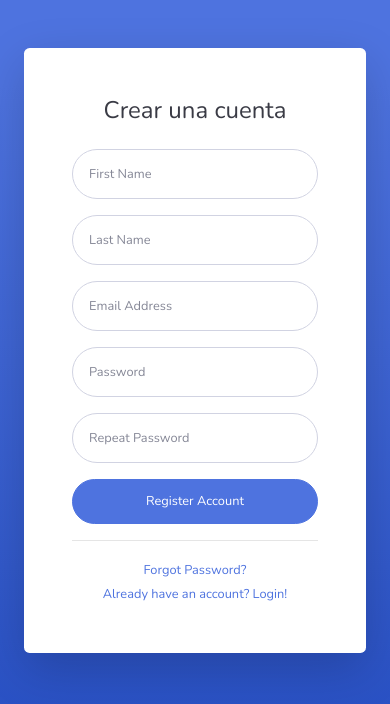
After one commit to vicabitu/clinica, a Django app: page /crear_cuenta in a window 390 px wide. The commit adds this page. Shown: the top 704 px of the page. Run offline with Django 3.2, Linux system fonts and the light colour scheme; some libraries are stand-ins or nearby versions.

Commit message:
Comenzando con crear cuenta

```diff
--- a/clinica/urls.py
+++ b/clinica/urls.py
@@ -22,5 +22,6 @@ urlpatterns = [
     path('', views.mostrar_login, name='mostrar_login'),
     path('index/', views.index, name='index'),
     path('user_login', views.user_login, name='user_login'),
-    path('logout', views.user_logout, name='logout')
+    path('logout', views.user_logout, name='logout'),
+    path('crear_cuenta', views.crear_cuenta, name='crear_cuenta')
 ]
--- a/clinica/views.py
+++ b/clinica/views.py
@@ -27,3 +27,6 @@ def user_login(request):
             return redirect('/')
     else:
         return redirect('/')
+
+def crear_cuenta(request):
+    return render(request, 'register.html')
--- a/templates/login.html
+++ b/templates/login.html
@@ -68,7 +68,7 @@
                     <a class="small" href="forgot-password.html">¿Olvidaste tu contraseña?</a>
                   </div>
                   <div class="text-center">
-                    <a class="small" href="register.html">Registrarse</a>
+                    <a class="small" href="{% url 'crear_cuenta' %}">Registrarse</a>
                   </div>
                 </div>
               </div>
--- /dev/null
+++ b/templates/register.html
@@ -0,0 +1,89 @@
+<!DOCTYPE html>
+{% load staticfiles %}
+<html lang="en">
+
+<head>
+
+  <meta charset="utf-8">
+  <meta http-equiv="X-UA-Compatible" content="IE=edge">
+  <meta name="viewport" content="width=device-width, initial-scale=1, shrink-to-fit=no">
+  <meta name="description" content="">
+  <meta name="author" content="">
+
+  <title>Clinica</title>
+
+  <!-- Custom fonts for this template-->
+  <link href="{% static  'vendor/fontawesome-free/css/all.min.css' %}" rel="stylesheet" type="text/css">
+  <link href="https://fonts.googleapis.com/css?family=Nunito:200,200i,300,300i,400,400i,600,600i,700,700i,800,800i,900,900i" rel="stylesheet">
+
+  <!-- Custom styles for this template-->
+  <link href="{% static 'css/sb-admin-2.min.css' %}" rel="stylesheet">
+
+</head>
+
+<body class="bg-gradient-primary">
+
+  <div class="container">
+
+    <div class="card o-hidden border-0 shadow-lg my-5">
+      <div class="card-body p-0">
+        <!-- Nested Row within Card Body -->
+        <div class="row">
+          <div class="col-lg-5 d-none d-lg-block bg-register-image"></div>
+          <div class="col-lg-7">
+            <div class="p-5">
+              <div class="text-center">
+                <h1 class="h4 text-gray-900 mb-4">Crear una cuenta</h1>
+              </div>
+              <form class="user">
+                <div class="form-group row">
+                  <div class="col-sm-6 mb-3 mb-sm-0">
+                    <input type="text" class="form-control form-control-user" id="exampleFirstName" placeholder="First Name">
+                  </div>
+                  <div class="col-sm-6">
+                    <input type="text" class="form-control form-control-user" id="exampleLastName" placeholder="Last Name">
+                  </div>
+                </div>
+                <div class="form-group">
+                  <input type="email" class="form-control form-control-user" id="exampleInputEmail" placeholder="Email Address">
+                </div>
+                <div class="form-group row">
+                  <div class="col-sm-6 mb-3 mb-sm-0">
+                    <input type="password" class="form-control form-control-user" id="exampleInputPassword" placeholder="Password">
+                  </div>
+                  <div class="col-sm-6">
+                    <input type="password" class="form-control form-control-user" id="exampleRepeatPassword" placeholder="Repeat Password">
+                  </div>
+                </div>
+                <a href="login.html" class="btn btn-primary btn-user btn-block">
+                  Register Account
+                </a>
+              </form>
+              <hr>
+              <div class="text-center">
+                <a class="small" href="forgot-password.html">Forgot Password?</a>
+              </div>
+              <div class="text-center">
+                <a class="small" href="{% url 'mostrar_login' %}">Already have an account? Login!</a>
+              </div>
+            </div>
+          </div>
+        </div>
+      </div>
+    </div>
+
+  </div>
+
+  <!-- Bootstrap core JavaScript-->
+  <script src="{% static 'vendor/jquery/jquery.min.js' %}"></script>
+  <script src="{% static 'vendor/bootstrap/js/bootstrap.bundle.min.js' %}"></script>
+
+  <!-- Core plugin JavaScript-->
+  <script src="{% static 'vendor/jquery-easing/jquery.easing.min.js' %}"></script>
+
+  <!-- Custom scripts for all pages-->
+  <script src="{% static 'js/sb-admin-2.min.js' %}"></script>
+
+</body>
+
+</html>
```
